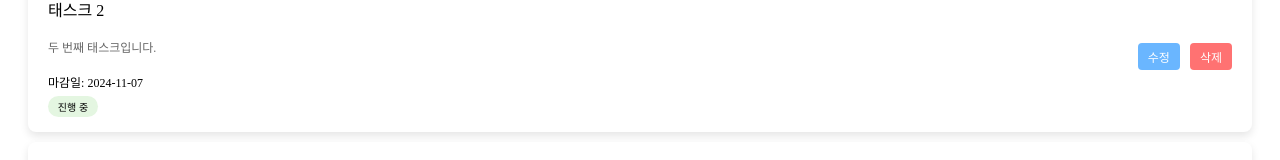
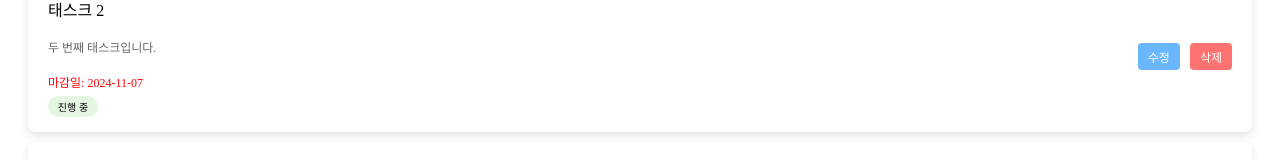
Before and after one commit to hyeonjin6530/2024-thecompass-assignment, a React (Create React App) app in the folder front/: page /detailpage/1 in a window 1280 px wide. Shown: the part 295-455 px from the top of the page. Built offline with nearby package versions, Linux system fonts and the light colour scheme.

Commit message:
feat: 마감일 임박시, 마감일 폰트 색상 변화 기능 구현

```diff
--- a/front/src/components/task/TaskItem.js
+++ b/front/src/components/task/TaskItem.js
@@ -30,7 +30,7 @@ const TaskDescription = styled.p`
 
 const TaskDueDate = styled.div`
   font-size: 12px;
-  color: black;
+  color: ${(props) => (props.isCloseToDeadline ? 'red' : 'black')};
 `;
 
 const TaskActions = styled.div`
@@ -52,13 +52,30 @@ const ActionButton = styled.button`
   }
 `;
 
+const isCloseToDeadline = (dueDate) => {
+  if (!dueDate) return false;
+
+  const currentDate = new Date();
+  const targetDate = new Date(dueDate);
+
+  currentDate.setHours(0, 0, 0, 0);
+  targetDate.setHours(0, 0, 0, 0);
+
+  const timeDiff = targetDate - currentDate;
+  const daysLeft = timeDiff / (1000 * 60 * 60 * 24);
+
+  return daysLeft <= 3 && daysLeft >= 0;
+};
+
 function TaskItem({ task, onDelete, onEdit }) {
   return (
     <TaskContainer>
       <TaskInfo>
         <TaskName isCompleted={task.status === '완료'}>{task.name}</TaskName>
         <TaskDescription>{task.description}</TaskDescription>
-        <TaskDueDate>마감일: {task.dueDate}</TaskDueDate>
+        <TaskDueDate isCloseToDeadline={isCloseToDeadline(task.dueDate)}>
+          마감일: {task.dueDate}
+        </TaskDueDate>
         <TaskState label={task.status} />
       </TaskInfo>
       <TaskActions>
```
